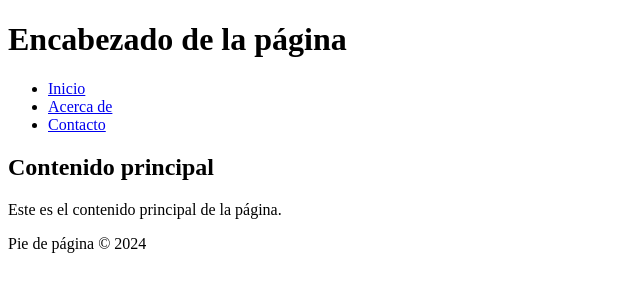
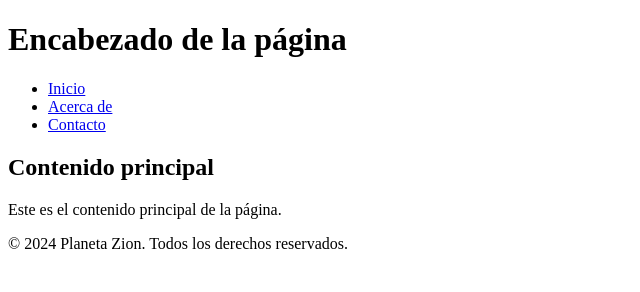
Before and after one commit to Cuabu/activida-branch, a plain HTML site: page index.html in a window 1280 px wide. Shown: the whole page, without its empty margins (0-640 px from the left). Drawn offline with Linux system fonts and the light colour scheme.

Commit message:
segundo-comit

```diff
--- a/index.html
+++ b/index.html
@@ -23,7 +23,6 @@
     </main>
 
     <footer>
-        <p>Pie de página &copy; 2024</p>
-    </footer>
+        <p>&copy; 2024 Planeta Zion. Todos los derechos reservados.</p>    </footer>
 </body>
 </html>
```
